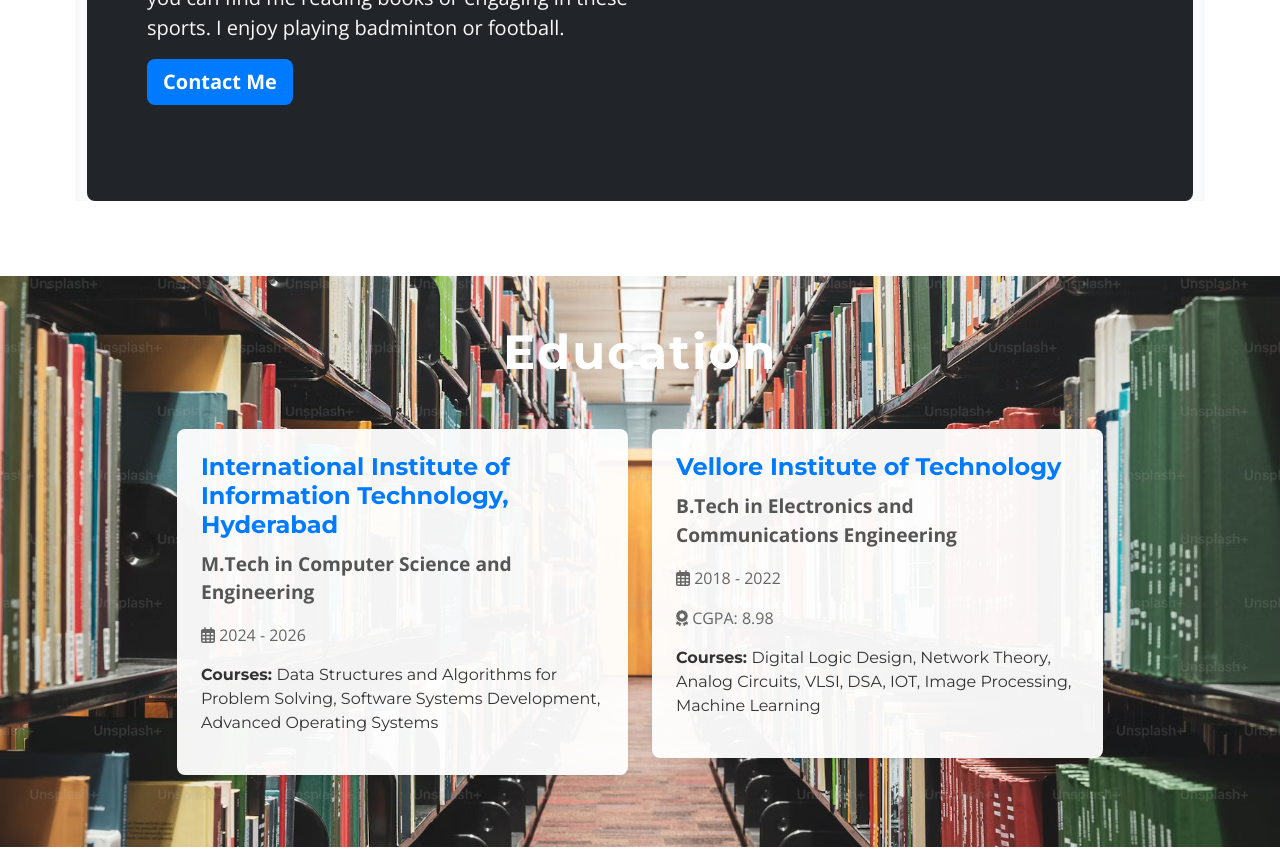
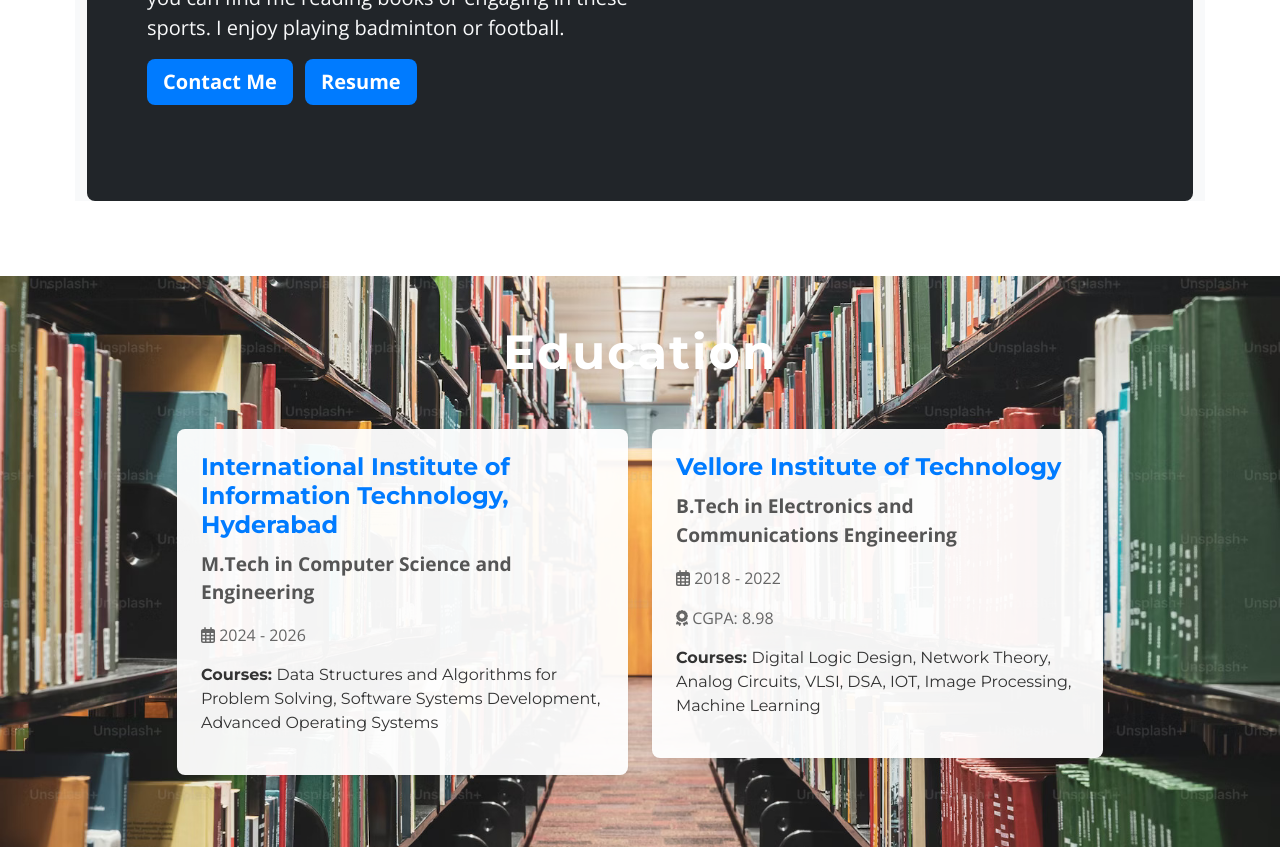
Before and after one commit to GaneshMaurya/GaneshMaurya.github.io, a plain HTML site: page index.html in a window 1280 px wide. Shown: the part 1506-2362 px from the top of the page. Drawn offline with nearby package versions, Linux system fonts and the light colour scheme.

Commit message:
added resume button

```diff
--- a/index.html
+++ b/index.html
@@ -75,6 +75,11 @@
                                 I enjoy playing badminton or football.</p>
                             <button class="btn btn-primary btn-lg" type="button" href="contact">
                                 <a href="#contact">Contact Me</a>
+                            </button>
+
+                            <button class="btn btn-primary btn-lg ms-2" type="button" href="contact">
+                                <a href="https://drive.google.com/file/d/1SygcD394zPU7y28xs2gzOkYzb-U__8wn/view?usp=sharing"
+                                    target="_blank">Resume</a>
                             </button>
                         </div>
 
```
